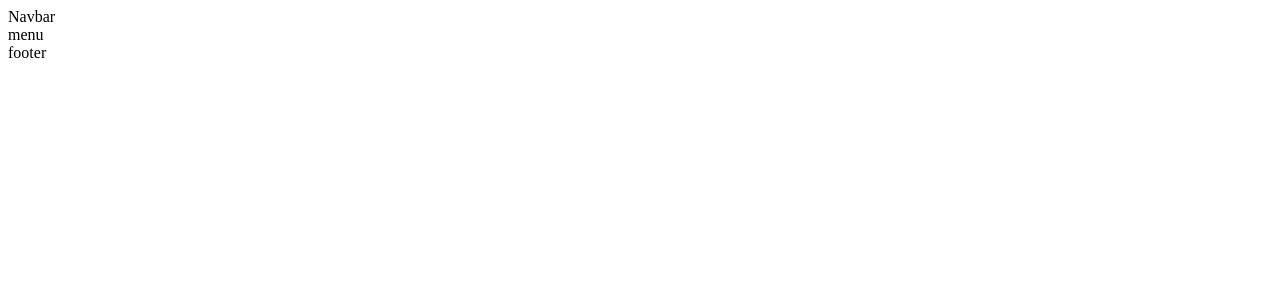
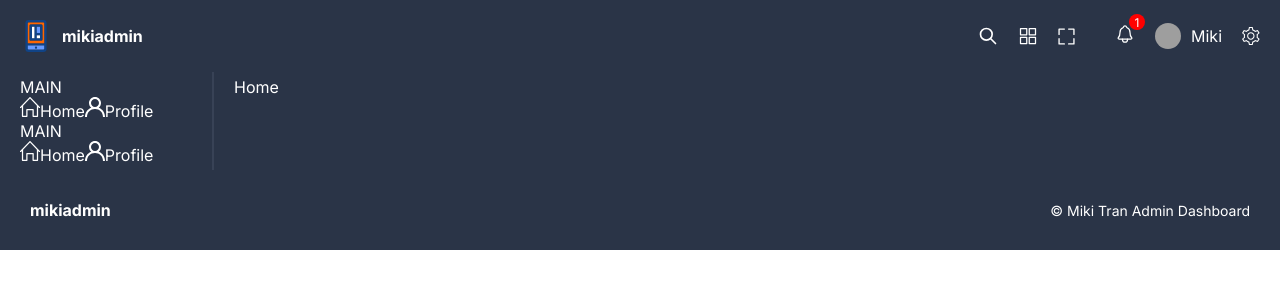
Before and after one commit to mikitran721/vite-mui-adminDashboard, a React (Vite) app: page / in a window 1280 px wide. Shown: the top 300 px of the page. Built offline with nearby package versions, Linux system fonts and the light colour scheme; grey boxes are pictures that could not be loaded.

Commit message:
Navbar css

```diff
--- a/src/components/footer/Footer.tsx
+++ b/src/components/footer/Footer.tsx
@@ -1,7 +1,12 @@
 import "./footer.scss";
 
 const Footer = () => {
-  return <div className="footer">footer</div>;
+  return (
+    <div className="footer">
+      <span>mikiadmin</span>
+      <span>© Miki Tran Admin Dashboard</span>
+    </div>
+  );
 };
 
 export default Footer;
--- a/src/components/footer/footer.scss
+++ b/src/components/footer/footer.scss
@@ -1 +1,16 @@
-.navbar{}
+.footer{
+    display: flex;
+    align-items: center;
+    justify-content: space-between;
+    padding: 30px;
+
+    span{
+        &:first-child{
+            font-weight: bold;
+        }
+        &:last-child{
+            font-size: 14px;
+        }
+
+    }
+}
--- /dev/null
+++ b/src/components/login/Login.tsx
@@ -0,0 +1,5 @@
+const Login = () => {
+  return <div>Login</div>;
+};
+
+export default Login;
--- a/src/components/menu/Menu.tsx
+++ b/src/components/menu/Menu.tsx
@@ -1,7 +1,34 @@
+import { Link } from "react-router-dom";
 import "./menu.scss";
 
 const Menu = () => {
-  return <div className="menu">menu</div>;
+  return (
+    <div className="menu">
+      <div className="item">
+        <div className="title">MAIN</div>
+        <Link to="/">
+          <img src="/home.svg" alt="home" />
+          <span className="listItemTitle">Home</span>
+        </Link>
+        <Link to="/">
+          <img src="/profile.svg" alt="home" />
+          <span className="listItemTitle">Profile</span>
+        </Link>
+      </div>
+
+      <div className="item">
+        <div className="title">MAIN</div>
+        <Link to="/">
+          <img src="/home.svg" alt="home" />
+          <span className="listItemTitle">Home</span>
+        </Link>
+        <Link to="/">
+          <img src="/profile.svg" alt="home" />
+          <span className="listItemTitle">Profile</span>
+        </Link>
+      </div>
+    </div>
+  );
 };
 
 export default Menu;
--- a/src/components/navbar/Navbar.tsx
+++ b/src/components/navbar/Navbar.tsx
@@ -1,7 +1,32 @@
 import "./navbar.scss";
 
 const Navbar = () => {
-  return <div className="navbar">Navbar</div>;
+  return (
+    <div className="navbar">
+      <div className="logo">
+        <img src="logo.svg" alt="Logo" />
+        <span>mikiadmin</span>
+      </div>
+      <div className="icons">
+        <img className="icon" src="/search.svg" alt="search" />
+        <img className="icon" src="/app.svg" alt="app" />
+        <img className="icon" src="/expand.svg" alt="expand" />
+        <img className="icon" src="" alt="" />
+        <div className="notification">
+          <img src="/notifications.svg" alt="notification" />
+          <span>1</span>
+        </div>
+        <div className="user">
+          <img
+            src="https://mikitran-portfolio-2023.vercel.app/_next/image?url=%2Fimages%2Fmiki-cool.png&w=384&q=75"
+            alt="user"
+          />
+          <span>Miki</span>
+        </div>
+        <img className="icon" src="settings.svg" alt="setting" />
+      </div>
+    </div>
+  );
 };
 
 export default Navbar;
--- a/src/components/navbar/navbar.scss
+++ b/src/components/navbar/navbar.scss
@@ -1 +1,51 @@
-.footer{}
+.navbar{
+    width: 100%;
+    padding: 20px;
+    display: flex;
+    align-items: center;
+    justify-content: space-between;
+
+    .logo{
+        display: flex;
+        align-items: center;
+        font-weight: bold;
+        gap: 10px;
+    }
+
+    .icons{
+        display: flex;
+        align-items: center;
+        gap: 20px;
+
+        .notification{
+            position: relative;
+
+            span{
+                background-color: red;
+                color: white;
+                width: 16px;
+                height: 16px;
+                border-radius: 50%;
+                position: absolute;
+                top: -10px;
+                right: -10px;
+                display: flex;
+                align-items: center;
+                justify-content: center;
+                font-size: 12px;
+            }
+        }
+
+        .user{
+            display: flex;
+            align-items: center;
+            gap: 10px;
+            img{
+                width: 26px;
+                height: 26px;
+                border-radius: 50%;
+                object-fit: cover;
+            }
+        }
+    }
+}
--- a/src/pages/home/Home.tsx
+++ b/src/pages/home/Home.tsx
@@ -1,6 +1,6 @@
 import "./home.scss";
 const Home = () => {
-  return <div className="home">Home</div>;
+  return <div className="">Home</div>;
 };
 
 export default Home;
--- a/src/styles/global.scss
+++ b/src/styles/global.scss
@@ -1,3 +1,5 @@
+@import "./variables.scss";
+
 * {
   margin: 0;
   padding: 0;
@@ -8,3 +10,24 @@ a {
   text-decoration: none;
   color: inherit;
 }
+
+.main {
+  font-family: "Inter", sans-serif;
+  background-color: $main-bg;
+  color: $main-color;
+}
+
+.container {
+  display: flex;
+}
+
+.menuContainer {
+  width: 250px;
+  padding: 5px 20px;
+  border-right: 2px solid $soft-bg;
+}
+
+.contentContainer {
+  padding: 5px 20px;
+  width: 100%;
+}
--- /dev/null
+++ b/src/styles/variables.scss
@@ -0,0 +1,8 @@
+// BG
+$main-bg:#2a3447;
+$soft-bg:#384256;
+$dark-bg:#222b3c;
+// TEXT
+$main-color:white;
+$soft-color:#ddd;
+$dark-color:#2a3447;
```
Also changed, not shown: src/App.tsx (+20 -0 lines).
